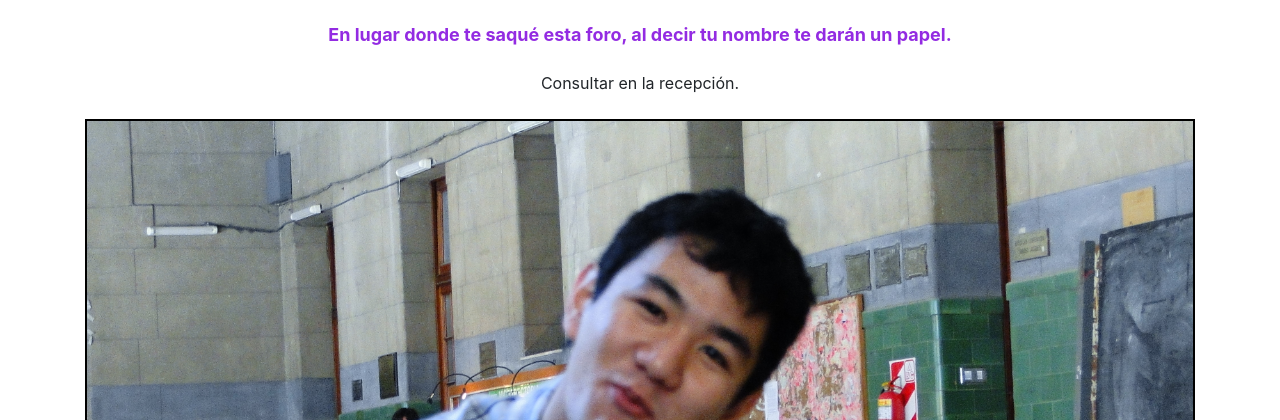
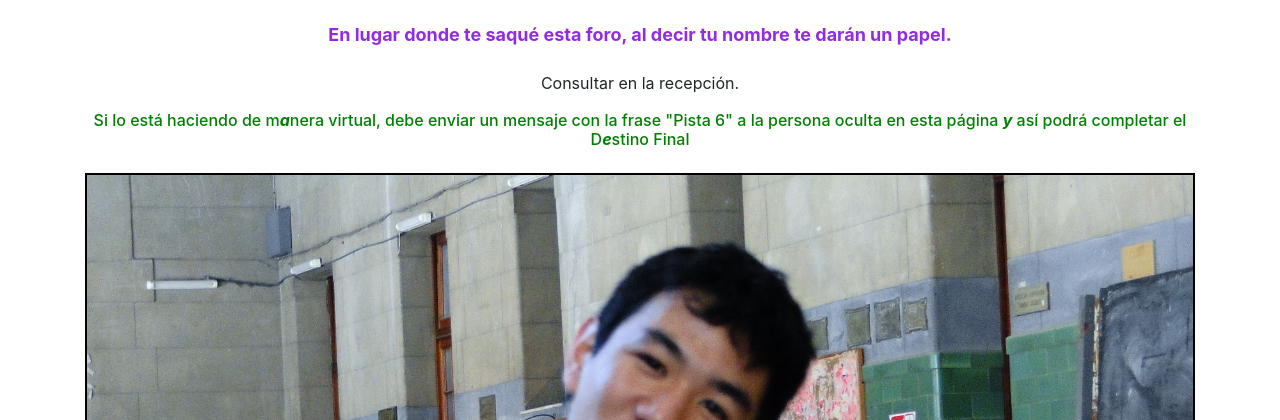
Before and after one commit to RegiOli/RemaparaBuscar, a Django app: page /pista6/ in a window 1280 px wide. Shown: the part 93-513 px from the top of the page. Run offline with Django 5.2, Linux system fonts and the light colour scheme; some libraries are stand-ins or nearby versions.

Commit message:
Update pista6.html
cambio para que la pista se pueda sacar virtualmente

```diff
--- a/pagmata/core/templates/core/pista6.html
+++ b/pagmata/core/templates/core/pista6.html
@@ -9,7 +9,7 @@
     <title>Pista 5</title>
     <link rel="icon" href="{% static 'core/img/rema.ico' %}">
     <link rel="stylesheet" href="https://stackpath.bootstrapcdn.com/bootstrap/4.5.2/css/bootstrap.min.css">
-     <link rel="stylesheet" href="{% static 'core/css/jvacss.css' %}">
+    <link rel="stylesheet" href="{% static 'core/css/jvacss.css' %}">
 </head>
 
 <body>
@@ -22,8 +22,10 @@
 
         <p class="text-center">Consultar en la recepción.</p>
 
+        <h6 style="text-align:center; color:rgb(0, 128, 0)"> Si lo está haciendo de m<b><i>a</i></b>nera virtual, debe enviar un mensaje con la frase "Pista 6" a la persona oculta en esta página <b><i>y</i></b> así podrá completar el D<b><i>e</i></b>stino Final</h6>
+
         <div class="text-center my-4">
-            <img src="{% static 'core/img/pista6.jpg' %}" alt="Foto de una pista" class="responsive-img" style="border: 2px solid black;">
+            <img src="{% static 'core/img/pista6.jpg' %}" alt="Foto de una pista" class="responsive-img" style="border: 2px solid black;" title="Aye">
         </div>
 
         <section class="mt-5">
@@ -59,3 +61,7 @@
 </body>
 
 </html>
+
+</body>
+
+</html>
```
